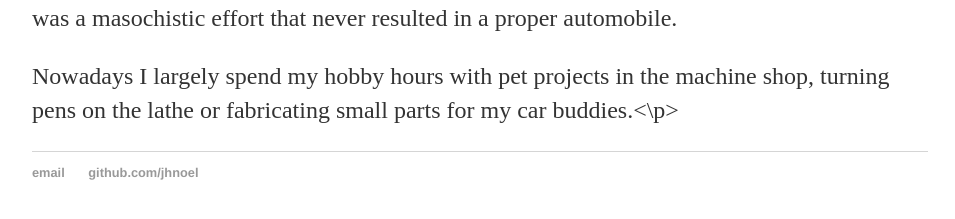
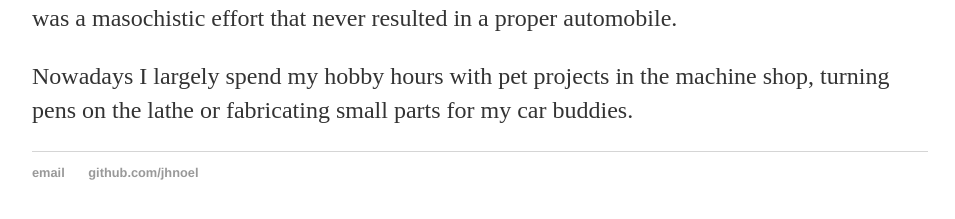
Before and after one commit to jhnoel/jhnoel.github.io, a Jekyll site: the page built from about/index.html, in a window 1280 px wide. Shown: the part 454-673 px from the top of the page, without its empty margins (160-1115 px from the left). Built offline with Jekyll 4.4.1, drawn with Linux system fonts in a browser that asks for light colours.

```diff
--- a/about/index.html
+++ b/about/index.html
@@ -6,5 +6,5 @@ title: About me
 	<h1>About me:</h1>
 	<p>I live in Greer, SC with my lovely wife Kristen. We love to cook together when we have time on the weekends, and when we have the chance we both enjoy spending time in the mountains. </p>
 	<p>Unsurprisingly I have a distinct mechanical bent, so growing up riding and wrenching on a Yamaha YZ125 provided many good memories. I passed off that ride to my younger brother as I drove off to college in a modified 1990 Mazda Miata. My mechanical thrills largely consisted of troubleshooting the previous owner's incomplete turbocharger installation, and it was a masochistic effort that never resulted in a proper automobile.</p>
-	<p>Nowadays I largely spend my hobby hours with pet projects in the machine shop, turning pens on the lathe or fabricating small parts for my car buddies.<\p>
+	<p>Nowadays I largely spend my hobby hours with pet projects in the machine shop, turning pens on the lathe or fabricating small parts for my car buddies.</p>
 </div><!-- /.blurb -->
```
